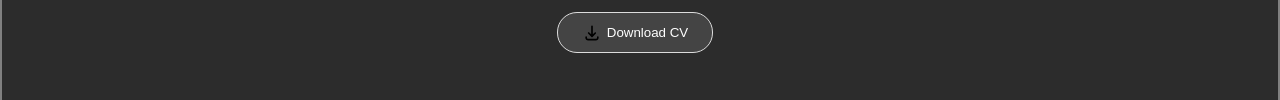
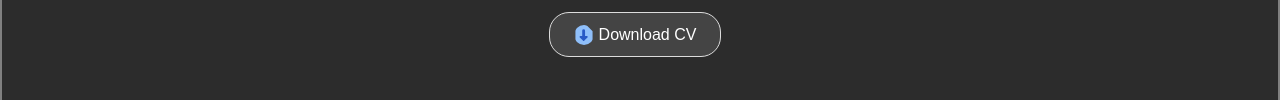
Before and after one commit to VansiluKodikara/My-Portfolio, a plain HTML site: page index.html in a window 1280 px wide. Shown: the part 485-585 px from the top of the page. Drawn offline with nearby package versions, Linux system fonts and the light colour scheme; a script that the page names is missing.

Commit message:
New commits

```diff
--- a/assets/js/app.js
+++ b/assets/js/app.js
@@ -32,7 +32,8 @@ function setupLink(id, url) {
 }
 
 
-setupLink("download-btn", "https://drive.google.com/file/d/1TsJT_7IiYDbyf3IV78XT-KQUvxMK9ro0/view?usp=sharing")
+setupLink("download-btn", "https://drive.google.com/file/d/1TsJT_7IiYDbyf3IV78XT-KQUvxMK9ro0/view?usp=sharing");
+
 
 setupLink("tide-code-btn", "https://github.com/VansiluKodikara/Tide-Pomodoro-Timer");
 setupLink("bookrent-code-btn", "https://github.com/VansiluKodikara/BookRentalManagementSystem");
--- a/index.html
+++ b/index.html
@@ -53,10 +53,10 @@
                     architecture, bridging the gap between engineering and art by designing intuitive, calming UI/UX
                     experiences.</p>
 
-                <button class="download-btn" id="cv-btn">
-                    <img class="download-btn-img" src="assets/download-imgs/file-download-svgrepo-com.svg" alt="Download">
+                <a href="assets/files/Vansilu Kodikara CV.pdf" download class="download-btn">
+                    <img class="download-btn-img" src="assets/download-imgs/download-file-flat.svg" alt="Download">
                     Download CV
-                </button>
+                </a>
 
                 <div class="separator">
                     <h3>Mostly used Tech Stack</h3>
```
Also changed, not shown: assets/download-imgs/download-file-flat.svg (added), assets/download-imgs/file-download-svgrepo-com.svg (deleted), 1 other file.
